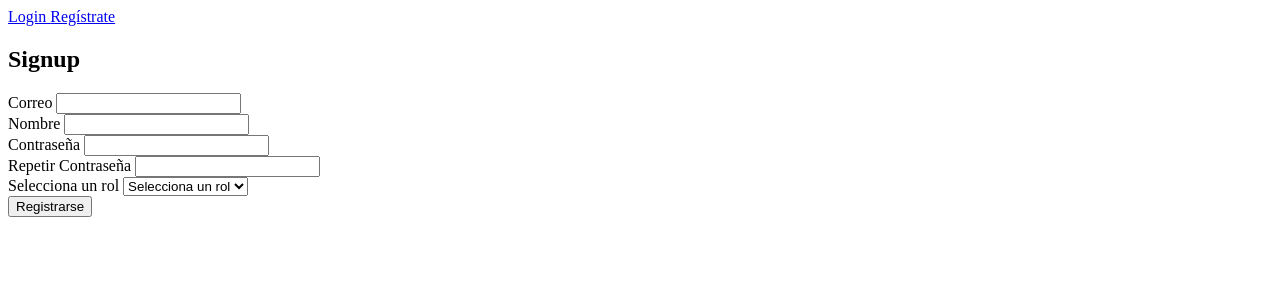
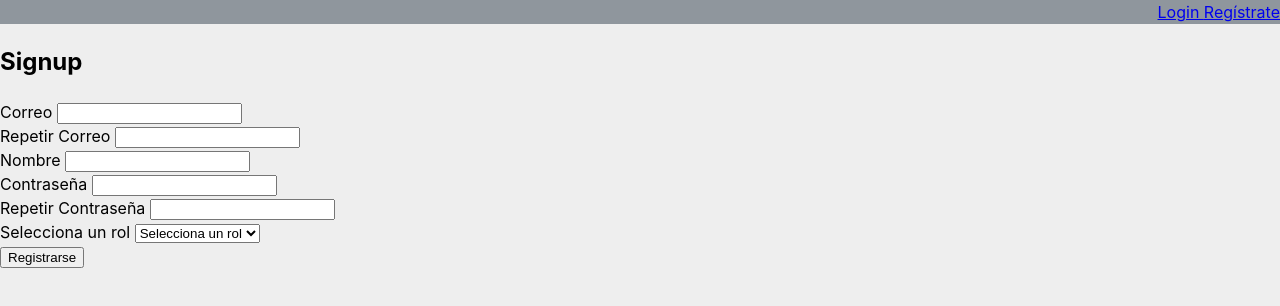
Before and after one commit to macgaete/desafio-latam-ticket-front, a React (Vite) app: page /signup in a window 1280 px wide. Shown: the top 306 px of the page. Built offline with nearby package versions, Linux system fonts and the light colour scheme; no server answers.

Commit message:
Created UserContext & More
- Created UserContext
- Changed NewTicket view name to NewEvent
- Imported Provider where important
- Updated README.md
- Signup validations

```diff
--- a/src/App.jsx
+++ b/src/App.jsx
@@ -5,10 +5,11 @@ import Navbar from './components/Navbar'
 import Login from './views/Login'
 import FourOhFour from './views/FourOhFour'
 import Signup from './views/Signup'
-import NewTicket from './views/NewTicket'
+import NewEvent from './views/NewEvent'
 import UserDetails from './views/UserDetails'
 import UserLanding from './views/UserLanding'
 import EditUserDetails from './views/EditUserDetails'
+import EventInfo from './views/EventInfo'
 
 // TODO: Diferenciar vistas según login
 
@@ -20,10 +21,11 @@ function App() {
         <Route path='*' element={ <FourOhFour /> }/>
         <Route path='/' element={ <Login /> }/>
         <Route path='/signup' element={ <Signup /> }/>
-        <Route path='/new-ticket' element={ <NewTicket /> }/>
+        <Route path='/new-ticket' element={ <NewEvent /> }/>
         <Route path='/user-details' element={ <UserDetails /> }/>
         <Route path='/edit-user' element={ <EditUserDetails /> }/>
         <Route path='/user-landing' element={ <UserLanding /> }/>
+        <Route path='event/:id' element={ <EventInfo />}/>
       </Routes>
     </>
   )
--- a/src/components/EventSummaryCard.jsx
+++ b/src/components/EventSummaryCard.jsx
@@ -1,6 +1,13 @@
-// TODO: Agregar vista de editar evento
+import { useNavigate } from "react-router-dom";
 
-const EventSummaryCard = ({eventName, eventTimeStart, eventTimeEnd, eventLocation, eventDate, eventTicketsSent, eventTicketsTotal}) => {
+const EventSummaryCard = ({eventName, eventTimeStart, eventTimeEnd, eventLocation, eventDate, eventTicketsSent, eventTicketsTotal, eventID}) => {
+
+  const navigate = useNavigate();
+
+  const buttonClickFunction = () => {
+    navigate(`/event/${eventID}`);
+  }
+
   return (
     <div>
       <div>
@@ -10,7 +17,7 @@ const EventSummaryCard = ({eventName, eventTimeStart, eventTimeEnd, eventLocatio
         <div>{eventDate}</div>
       </div>
       <div>
-          <button>Detalle Ticket</button>
+        <button onClick={buttonClickFunction}>Detalle Evento</button>
         <div>Tickets Enviados: {eventTicketsSent}/{eventTicketsTotal}</div>
       </div>
     </div>
--- a/src/contexts/UserContext.jsx
+++ b/src/contexts/UserContext.jsx
@@ -1 +1,46 @@
-// TODO: Crear contexto para tener variables de usuario
+import React, { createContext, useContext, useReducer, useEffect } from 'react';
+
+const UserContext = createContext({ user: {isLoggedIn:false, username:null}, loading: true });
+
+const userReducer = (state, action) => {
+    switch (action.type) {
+        case 'SET_USER':
+            return { ...state, user: action.payload, loading: false };
+        case 'SET_LOADING':
+            return { ...state, loading: action.payload };
+        default:
+            return state;
+    }
+};
+
+export const UserProvider = ({ children }) => {
+    const [state, dispatch] = useReducer(userReducer, { user: {}, loading: true });
+
+    useEffect(() => {
+        const fetchUser = async () => {
+            try {
+                dispatch({ type: 'SET_LOADING', payload: true });
+                const response = await fetch('https://example.com/api/user');
+                if (!response.ok) {
+                    throw new Error('Failed to fetch user data');
+                }
+                const userData = await response.json();
+                dispatch({ type: 'SET_USER', payload: userData });
+            } catch (error) {
+                console.error('Error fetching user data:', error);
+            }
+        };
+
+        fetchUser();
+    }, []);
+
+    return (
+        <UserContext.Provider value={{ user: state.user, loading: state.loading }}>
+            {children}
+        </UserContext.Provider>
+    );
+};
+
+export const useUser = () => {
+    return useContext(UserContext);
+};
--- a/src/index.css
+++ b/src/index.css
@@ -0,0 +1,37 @@
+* {
+    -webkit-box-sizing: border-box;
+    -moz-box-sizing: border-box;
+    box-sizing: border-box;
+}
+
+body{
+    margin: 0;
+    background-color: #eee;
+    height: 100vh;
+}
+
+:root {
+    font-family: Inter, system-ui, Avenir, Helvetica, Arial, sans-serif;
+    line-height: 1.5;
+    font-weight: 400;
+
+    color: #000;
+    background-color: #fff;
+
+    font-synthesis: none;
+    text-rendering: optimizeLegibility;
+    -webkit-font-smoothing: antialiased;
+    -moz-osx-font-smoothing: grayscale;
+}
+
+nav {
+    width: 100%;
+    display: flex;
+    justify-content: space-between;
+    align-items: center;
+    background-color: #8f969d;
+}
+
+.formErrorMessage {
+    color: red;
+}
--- a/src/main.jsx
+++ b/src/main.jsx
@@ -4,10 +4,15 @@ import { BrowserRouter } from "react-router-dom";
 import App from './App.jsx'
 import './index.css'
 
+// Context
+import { UserProvider } from  './contexts/UserContext'
+
 ReactDOM.createRoot(document.getElementById('root')).render(
   <React.StrictMode>
     <BrowserRouter>
-      <App />
+      <UserProvider>
+        <App />
+      </UserProvider>
     </BrowserRouter>
   </React.StrictMode>,
 )
--- /dev/null
+++ b/src/views/EventInfo.jsx
@@ -0,0 +1,18 @@
+import React from "react";
+import { useParams } from "react-router-dom";
+
+const EventInfo = () => {
+    const { id } = useParams();
+
+    // TODO: Render dinámico luego de consultar info de evento según ID
+    // TODO: try-catch validando si el evento existe para el usuario logueado
+
+    return (
+        <div>
+            <h1>Event {id}</h1>
+            <h4>Sistema de Tickets</h4>
+        </div>
+    );
+};
+
+export default EventInfo;
--- a/src/views/Login.jsx
+++ b/src/views/Login.jsx
@@ -1,8 +1,11 @@
 import React, { useState } from 'react';
+import { useNavigate } from "react-router-dom";
 
 const Login = () => {
   const [email, setEmail] = useState('');
   const [password, setPassword] = useState('');
+
+  const navigate = useNavigate();
 
   const handleEmailChange = (event) => {
     // TODO: Validar formato
@@ -15,7 +18,8 @@ const Login = () => {
 
   const handleLogin = () => {
     // TODO: Implementar lógica login
-    console.log('Logged in! ', email, password);
+    console.log('>>> PLACEHOLDER');
+    navigate('/user-landing');
   };
 
   return (
--- a/src/views/NewTicket.jsx
+++ b/src/views/NewEvent.jsx
@@ -1,12 +1,12 @@
 import React from "react";
 
-const NewTicket = () => {
+const NewEvent = () => {
     return (
         <div>
-            <h1>New Ticket</h1>
+            <h1>New Event</h1>
             <h4>Sistema de Tickets</h4>
         </div>
     );
 };
 
-export default NewTicket;
+export default NewEvent;
--- a/src/views/Signup.jsx
+++ b/src/views/Signup.jsx
@@ -1,15 +1,41 @@
 import React, { useState } from 'react';
+import { useNavigate } from "react-router-dom";
 
 const Signup = () => {
   const [email, setEmail] = useState('');
+  const [repeatEmail, setRepeatEmail] = useState('');
   const [name, setName] = useState('');
   const [password, setPassword] = useState('');
   const [passwordRepeat, setPasswordRepeat] = useState('');
   const [selectedRole, setSelectedRole] = useState('');
+  const [emailError, setEmailError] = useState('');
+  const [repeatEmailError, setRepeatEmailError] = useState('');
+  const [showErrorMessage, setShowErrorMessage] = useState(false);
+
+  const navigate = useNavigate();
 
   const handleEmailChange = (event) => {
-    // TODO: Validar formato
-    setEmail(event.target.value);
+    const newEmail = event.target.value;
+    setEmail(newEmail);
+
+    const isValidEmail = validateEmail(newEmail);
+    if (!isValidEmail) {
+      setEmailError('Por favor ingresa un correo válido');
+    } else {
+      setEmailError('');
+    }
+  };
+
+  const handleRepeatEmailChange = (event) => {
+    const newRepeatEmail = event.target.value;
+    setRepeatEmail(newRepeatEmail);
+
+    const isValidRepeatEmail = validateRepeatEmail(newRepeatEmail);
+    if (!isValidRepeatEmail) {
+      setRepeatEmailError('Los correos no coinciden');
+    } else {
+      setRepeatEmailError('');
+    }
   };
 
   const handleNameChange = (event) => {
@@ -29,8 +55,40 @@ const Signup = () => {
   };
 
   const handleSignup = () => {
-    // TODO: Implementar lógica registro
-    console.log('Signed up! ', email, password);
+    // Email validation
+    const isValidEmail = validateEmail(email);
+    if (!isValidEmail) {
+      setEmailError('Por favor ingresa un correo válido');
+    } else {
+      setEmailError('');
+    }
+
+    // Repeat email validation
+    const isValidRepeatEmail = validateRepeatEmail(repeatEmail);
+    if (!isValidRepeatEmail) {
+      setRepeatEmailError('Los correos no coinciden');
+    } else {
+      setRepeatEmailError('');
+    }
+
+    // Check if any error exists
+    if (isValidEmail && isValidRepeatEmail) {
+      setShowErrorMessage(false);
+      // TODO: Implement signup logic
+      console.log('>>> PLACEHOLDER ', email, password);
+      navigate('/');
+    } else {
+      setShowErrorMessage(true);
+    }
+  };
+
+  const validateEmail = (email) => {
+    const emailRegex = /^[^\s@]+@[^\s@]+\.[^\s@]+$/;
+    return emailRegex.test(email);
+  };
+
+  const validateRepeatEmail = (repeatEmail) => {
+    return repeatEmail === email;
   };
 
   return (
@@ -45,6 +103,17 @@ const Signup = () => {
             value={email}
             onChange={handleEmailChange}
           />
+          {emailError && <p className='formErrorMessage'>{emailError}</p>}
+        </div>
+        <div>
+          <label>Repetir Correo </label>
+          <input
+            type='text'
+            id='repeatEmail'
+            value={repeatEmail}
+            onChange={handleRepeatEmailChange}
+          />
+          {repeatEmailError && <p className='formErrorMessage'>{repeatEmailError}</p>}
         </div>
         <div>
           <label>Nombre </label>
@@ -81,6 +150,7 @@ const Signup = () => {
             <option value='organizador'>Organizador</option>
           </select>
         </div>
+        {showErrorMessage && <p className='formErrorMessage'>Por favor revisa la información que ingresaste</p>}
         <button type='button' onClick={handleSignup}>Registrarse</button>
       </form>
     </div>
--- a/src/views/UserLanding.jsx
+++ b/src/views/UserLanding.jsx
@@ -1,7 +1,8 @@
 import React from "react";
 import EventSummaryCard from "../components/EventSummaryCard";
 
-// TODO: Obtener datos de BBDD para dar contenido dinámico
+// TODO: Obtener datos de BBDD
+// TODO: Generar cartas dinámicamente según data de BBDD
 
 const UserLanding = () => {
     return (
@@ -16,6 +17,7 @@ const UserLanding = () => {
                 eventDate='20 MAYO 2024'
                 eventTicketsSent='32'
                 eventTicketsTotal='100'
+                eventID='1'
             />
             <EventSummaryCard
                 eventName='FIESTA SPONSORS CONMEBOL'
@@ -25,6 +27,7 @@ const UserLanding = () => {
                 eventDate='23 MAYO 2024'
                 eventTicketsSent='167'
                 eventTicketsTotal='200'
+                eventID='2'
             />
         </div>
     );
```
Also changed, not shown: 1 other file (tests, documents, lock files or other folders). Lines whose indentation alone changed are shown as unchanged.
